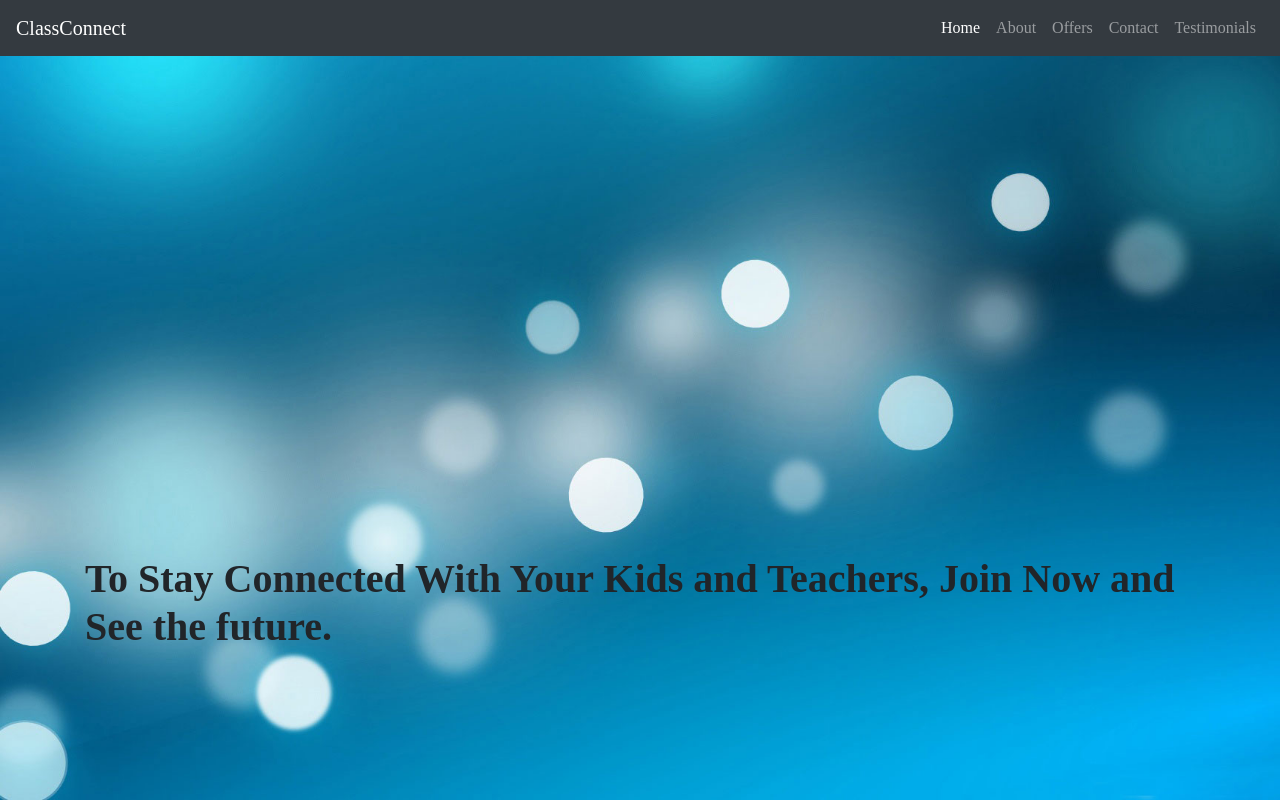
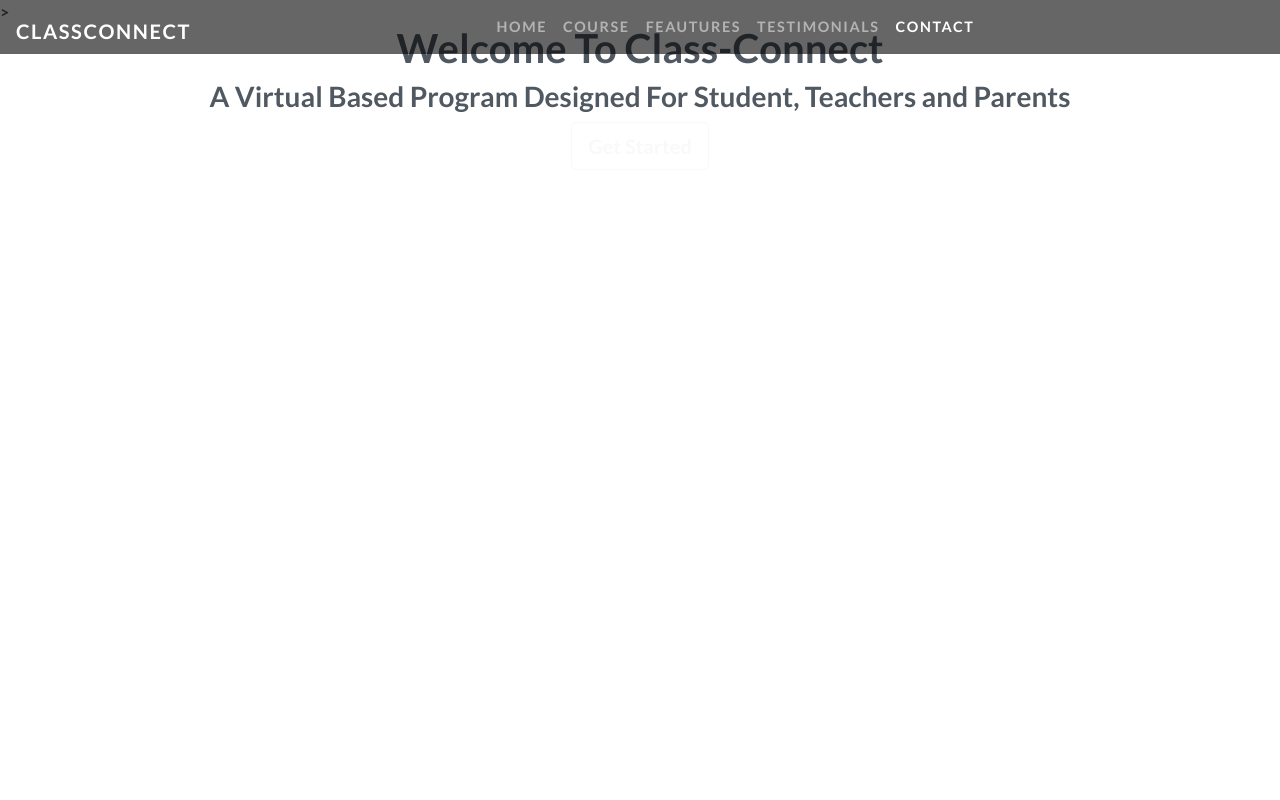
Before and after one commit to muharem34/ClassConnect2, a website: page index.html in a window 1280 px wide. Drawn offline with nearby package versions, Linux system fonts and the light colour scheme.

Commit message:
started all over, added navbar, landing page and some css for navbar navbar brand and gootle fonts

```diff
--- a/css/style.css
+++ b/css/style.css
@@ -1,14 +1,52 @@
-body {
-    font-family: Arvo, serif;
-    background: url(/images/image1.jpg) no-repeat center center;
-    background-attachment: fixed;
+body{
+    overflow: hidden;
+    font-family: 'Lato', sans-serif;
+    color: #505962; /*gray color*/
+
+
+}
+
+/* Navigation */
+.navbar{
+    text-transform: uppercase; /*li contents are all uppercase*/
+    font-weight: 700;
+    font-size: 0.9rem;  /* 1rem = 16px*/
+    letter-spacing: .1rem;
+    background: rgba(0, 0, 0, 0.6)!important; /*!importat overrides .navbar style for background color, remove this and u can see*/
+
+}
+.navbar-brand{
+    height: 2rem;
+}
+
+
+
+/* Landing Page Section
+.landing {
+    position: relative;
+    width: 100%;
+    height: 100vh;
+    display: table;
+    z-index: -1;
+  }
+  .home-wrap {
+    clip: rect(0, auto, auto, 0);
+    position: absolute;
+    top: 0;
+    left: 0;
+    width: 100%;
+    height: 100%;
+  }
+  .home-inner {
+    position: fixed;
+    display: table;
+    top: 0;
+    left: 0;
+    width: 100%;
+    height: 100%;
     background-size: cover;
-}
-.row {
-    display: flex;
-    flex-wrap: wrap;
-    margin-right: -15px;
-    margin-left: -15px;
-    align-items: center;
-    margin-top: 50%;
-}
+    background-position: center center;
+    -webkit-transform: translateZ(0);
+            transform: translateZ(0);
+    will-change: transform;
+  } */
--- a/index.html
+++ b/index.html
@@ -10,63 +10,120 @@
     <link rel="stylesheet" href="https://stackpath.bootstrapcdn.com/bootstrap/4.3.1/css/bootstrap.min.css"
         integrity="sha384-ggOyR0iXCbMQv3Xipma34MD+dH/1fQ784/j6cY/iJTQUOhcWr7x9JvoRxT2MZw1T" crossorigin="anonymous">
     <link rel="stylesheet" href="css/style.css">
+    <!-- Google font Lato -->
+    <link rel="preconnect" href="https://fonts.gstatic.com">
+    <link href="https://fonts.googleapis.com/css2?family=Lato:wght@700&display=swap" rel="stylesheet">
 
     <title>ClassConnect2</title>
 </head>
 
-<body>
-    <!-- Header -->
-    <header>
-        <!-- navbar -->
-    <nav class="navbar navbar-expand-lg navbar-dark bg-dark fixed-top">
-        <a class="navbar-brand" href="#"><img src="">ClassConnect</a>
-        <button class="navbar-toggler" type="button" data-toggle="collapse" data-target="#navbarNav"
-            aria-controls="navbarNav" aria-expanded="false" aria-label="Toggle navigation">
+<body data-spy="scroll" data-target="#navbarResponsive">
+    <!-- Start Home Section -->
+    <div id="home">
+
+        <!-- Navigation -->
+        <nav class="navbar navbar-expand-md navbar-dark bg-dark fixed-top">
+            <a href="#" class="navbar-brand"><img src="" alt="">ClassConnect</a>
+            <button class="navbar-toggler" type="button" data-toggle="collapse" data-target="#navbarResponsive">
                 <span class="navbar-toggler-icon"></span>
             </button>
-        <div class="collapse navbar-collapse" id="navbarNav">
-            <ul class="navbar-nav ml-auto">
-                <li class="nav-item active">
-                    <a class="nav-link" href="index.html">Home <span class="sr-only">(current)</span></a>
+            <div class="collapse navbar-collapse" id="navbarResponsive">
+                <ul class="navbar-nav mx-auto">
+                    <!--me-auto=contents left, mx-auto=center, ml-auto=right-->
+                    <li class="nav-item">
+                        <a class="nav-link active" aria-current="page" href="#home">Home</a>
                     </li>
+
                     <li class="nav-item">
-                    <a class="nav-link" href="#about">About</a>
+                        <a class="nav-link" href="#course">Course</a>
+
                     </li>
+
                     <li class="nav-item">
-                    <a class="nav-link" href="#offers">Offers</a>
+                        <a class="nav-link" href="#features">Feautures</a>
+
                     </li>
+
                     <li class="nav-item">
-                    <a class="nav-link" href="#">Contact</a>
+                        <a class="nav-link" href="#testimonials">Testimonials</a>
+
                     </li>
+
                     <li class="nav-item">
-                    <a class="nav-link" href="#">Testimonials</a>
+                        <a class="nav-link" href="#contact">Contact</a>
+
+
                     </li>
 
 
                 </ul>
+
+
             </div>
-    </nav>
 
-    </header>
-    <div class="container">
+        </nav>>
 
-        <div class="row">
-            <div class="col-md-12">
-                <h1 class="">
-                <strong>To Stay Connected With Your Kids and Teachers, Join Now and See
-                    the future.
-                </strong></h1>
+
+        <!-- End of Navigation -->
+
+        <!-- Start Landing Page Section -->
+        <div class="landing">
+            <div class="home-wrap">
+                <div class="home-inner">
 
                 </div>
 
             </div>
 
+
         </div>
-    <footer>
+        <div class="caption text-center">
+            <h1>Welcome To Class-Connect</h1>
+            <h3>A Virtual Based Program Designed For Student, Teachers and Parents </h3>
+            <a class="btn btn-outline-light btn-lg" href="#course">Get Started</a>
+
+
+        </div>
+
+
+        <!-- End Landing Page section -->
 
 
 
-    </footer>
+    </div>
+    <!-- End Home section -->
+    <div class="home">
+
+    </div>
+
+    <!-- Start Course Section -->
+    <div id="course" class="offset">
+
+    </div>
+
+    <!-- End Course Section -->
+
+    <!-- Start Features Section -->
+    <div id="features" class="offset">
+
+    </div>
+    <!-- End Features Section -->
+
+    <!-- Start testimonials Section-->
+    <div id="testmonials" class="offset">
+
+    </div>
+
+    <!-- End testimonials Section -->
+
+    <!-- Start Contact Section-->
+    <div id="contact" class="offset">
+
+    </div>
+
+    <!-- End contact Section -->
+
+
 
 
 
```
Also changed, not shown: 1 other file. Lines whose indentation alone changed are shown as unchanged.
